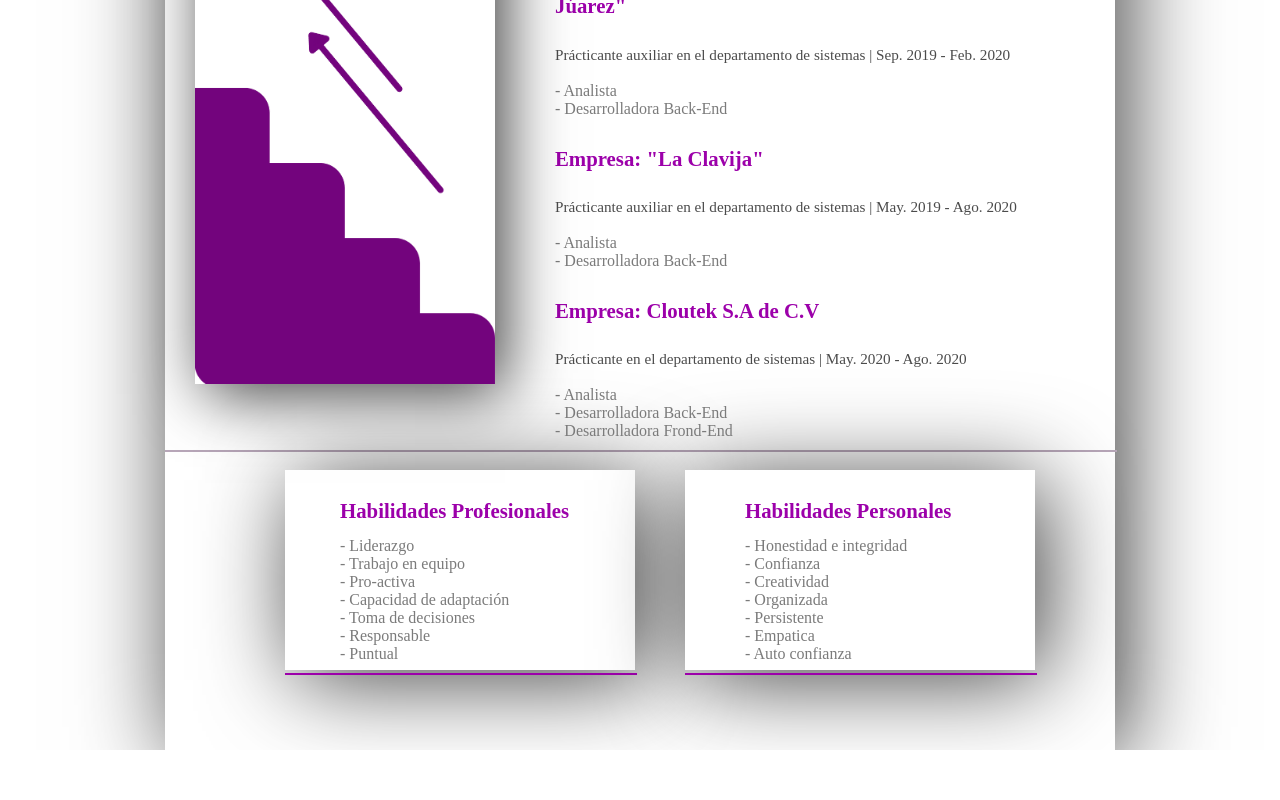
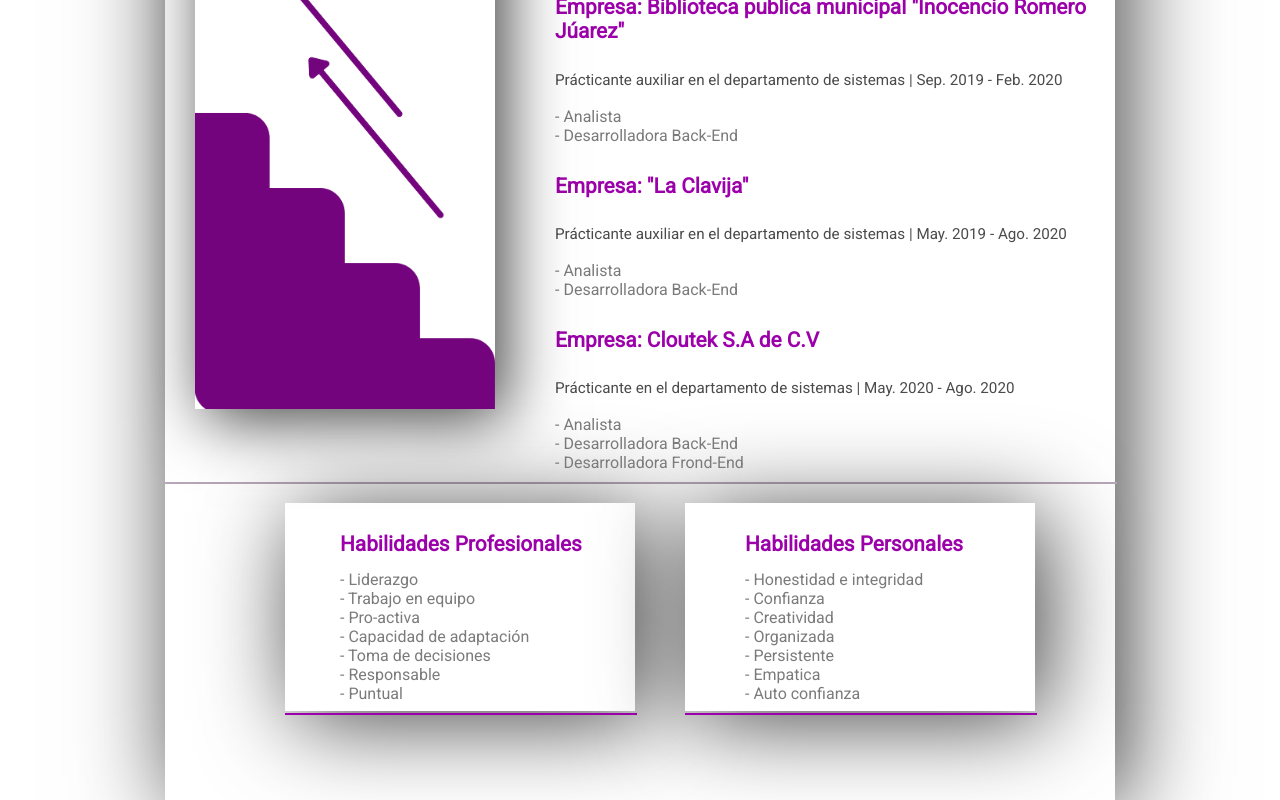
Before and after one commit to Erandyh025/curriculum_erandy_guadalupe, an Angular app: page / in a window 1280 px wide. Shown: the part 1021-1821 px from the top of the page. Before the commit the page ends 1771 px from the top, so only its background shows below. Built offline with nearby package versions, Linux system fonts and the light colour scheme.

Commit message:
Se agrego la fuente tipografica

```diff
--- a/src/app/curriculum/curriculum.component.css
+++ b/src/app/curriculum/curriculum.component.css
@@ -22,6 +22,7 @@
 
 /*  */
   .card {
+    font-family: 'Roboto', sans-serif;
     height: 350px;
     width: 950px;
     margin:0px auto;
@@ -32,7 +33,8 @@
   }
 
   .card2 {
-    height: 1200px;
+    font-family: 'Roboto', sans-serif;
+    height: 1250px;
     width: 950px;
     margin:0px auto;
     background-color: #FFF;
@@ -41,8 +43,9 @@
   }
 
   .card3 {
+    font-family: 'Roboto', sans-serif;
     float: left;
-    height: 200px;
+    height: 208px;
     width: 350px;
     margin:0px auto;
     background-color: #FFF;
--- a/src/app/curriculum/curriculum.component.html
+++ b/src/app/curriculum/curriculum.component.html
@@ -1,3 +1,6 @@
+<style>
+    @import url('https://fonts.googleapis.com/css2?family=Roboto:wght@100&display=swap');
+    </style>
 
 <div class="cuadrado">
   <br>
```
